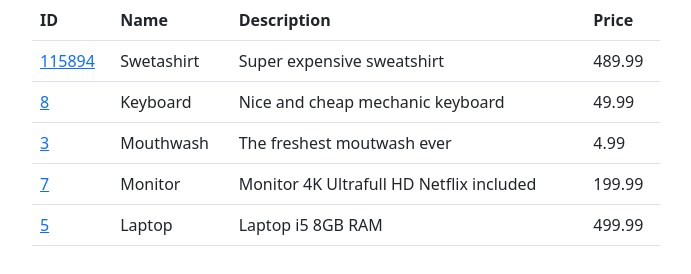
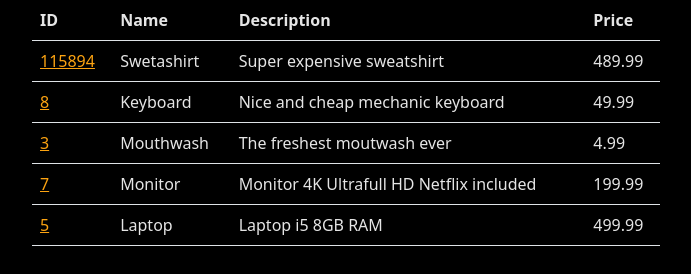
Before and after one commit to aamarber/diwreviewexercises, a website: page bootstrap/solution/index.html in a window 1280 px wide. Shown: the whole page, without its empty margins (294-985 px from the left). Drawn offline with nearby package versions, Linux system fonts and the light colour scheme.

Commit message:
Bootstrap part 2 solved

```diff
--- a/bootstrap/solution/index.html
+++ b/bootstrap/solution/index.html
@@ -5,7 +5,8 @@
     <meta http-equiv="X-UA-Compatible" content="IE=edge">
     <meta name="viewport" content="width=device-width, initial-scale=1.0">
     <link rel="stylesheet" href="./node_modules/bootstrap/dist/css/bootstrap.min.css">
-    <title>Document</title>
+    <link rel="stylesheet" href="./dist/index.css">
+    <title>Bootstrap exercise</title>
 </head>
 <body class="fluid-container">
     <section id="productsContainer">
--- /dev/null
+++ b/bootstrap/solution/styles/_body.scss
@@ -0,0 +1,10 @@
+@use '_colors.scss';
+
+body{
+    background-color: colors.$background;
+    color: colors.$font-color;
+
+    a{
+        color: colors.$link-color;
+    }
+}
--- /dev/null
+++ b/bootstrap/solution/styles/_colors.scss
@@ -0,0 +1,3 @@
+$background: #000000;
+$link-color: #FCA311;
+$font-color: #E5E5E5;
--- /dev/null
+++ b/bootstrap/solution/styles/_table.scss
@@ -0,0 +1,7 @@
+@use '_colors.scss';
+
+table{
+    th, td{
+        color: colors.$font-color;
+    }
+}
--- /dev/null
+++ b/bootstrap/solution/styles/index.scss
@@ -0,0 +1,2 @@
+@use '_body.scss';
+@use '_table.scss';
```
Also changed, not shown: bootstrap/solution/sasscommand.md (added, +2 -0 lines), bootstrap/solution/dist/index.css (added).
